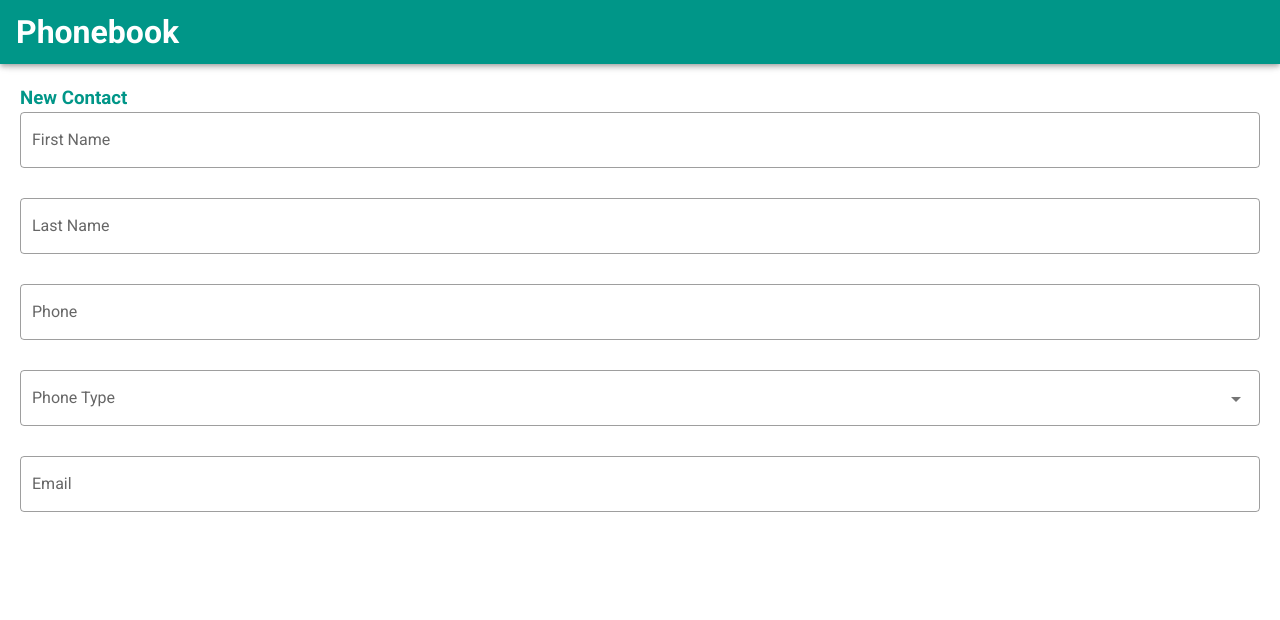
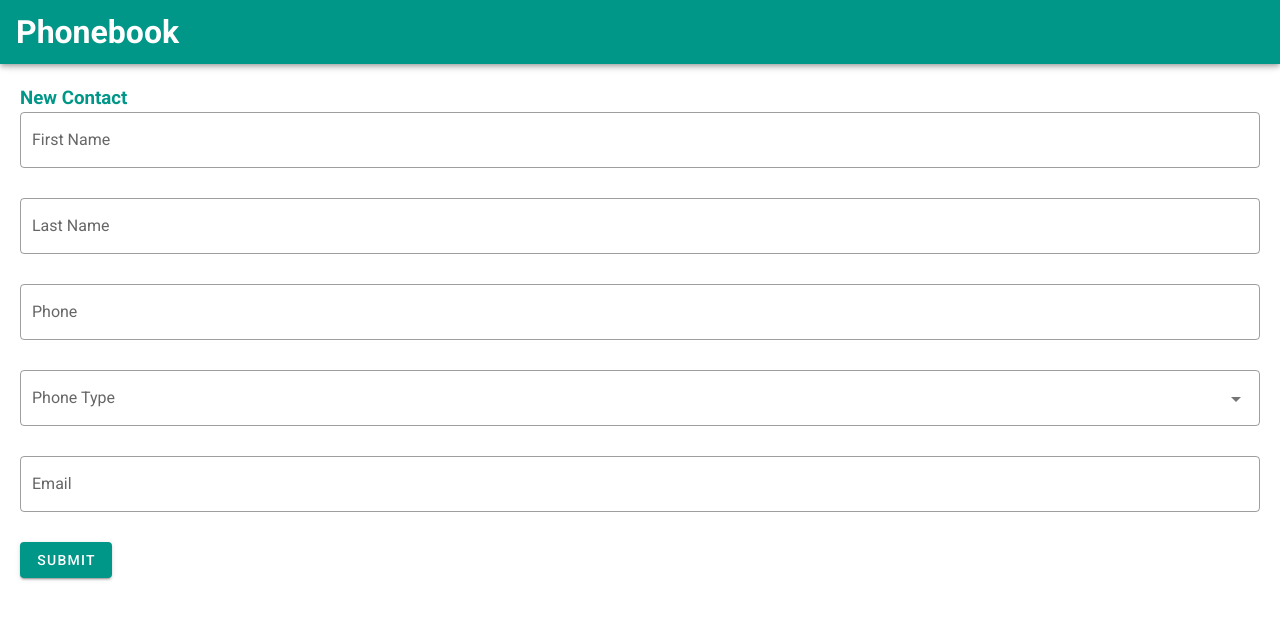
Before and after one commit to SpencerTruett/Vue-Phonebook, a Vue app: page / in a window 1280 px wide. Shown: the top 620 px of the page. Built offline with nearby package versions, Linux system fonts and the light colour scheme.

Commit message:
created form submit

```diff
--- a/src/components/ContactForm.vue
+++ b/src/components/ContactForm.vue
@@ -1,12 +1,13 @@
 <template>
   <div>
     <h3 class="teal--text">New Contact</h3>
-    <v-form>
+    <v-form @submit.prevent="handleSubmit">
       <v-text-field outlined label="First Name" v-model="form.firstName" />
       <v-text-field outlined label="Last Name" v-model="form.lastName" />
       <v-text-field type="number" outlined label="Phone" v-model="form.phone" />
       <v-select outlined label="Phone Type" :items="phoneTypeOptions" v-model="form.type" />
       <v-text-field outlined label="Email" v-model="form.email" />
+      <v-btn type="submit" color="teal" dark>Submit</v-btn>
     </v-form>
   </div>
 </template>
@@ -24,6 +25,11 @@ export default {
       },
       phoneTypeOptions: ["Home", "Cell", "Office"]
     };
+  },
+  methods: {
+    handleSubmit() {
+      console.log(this.form);
+    }
   }
 };
 </script>
```
